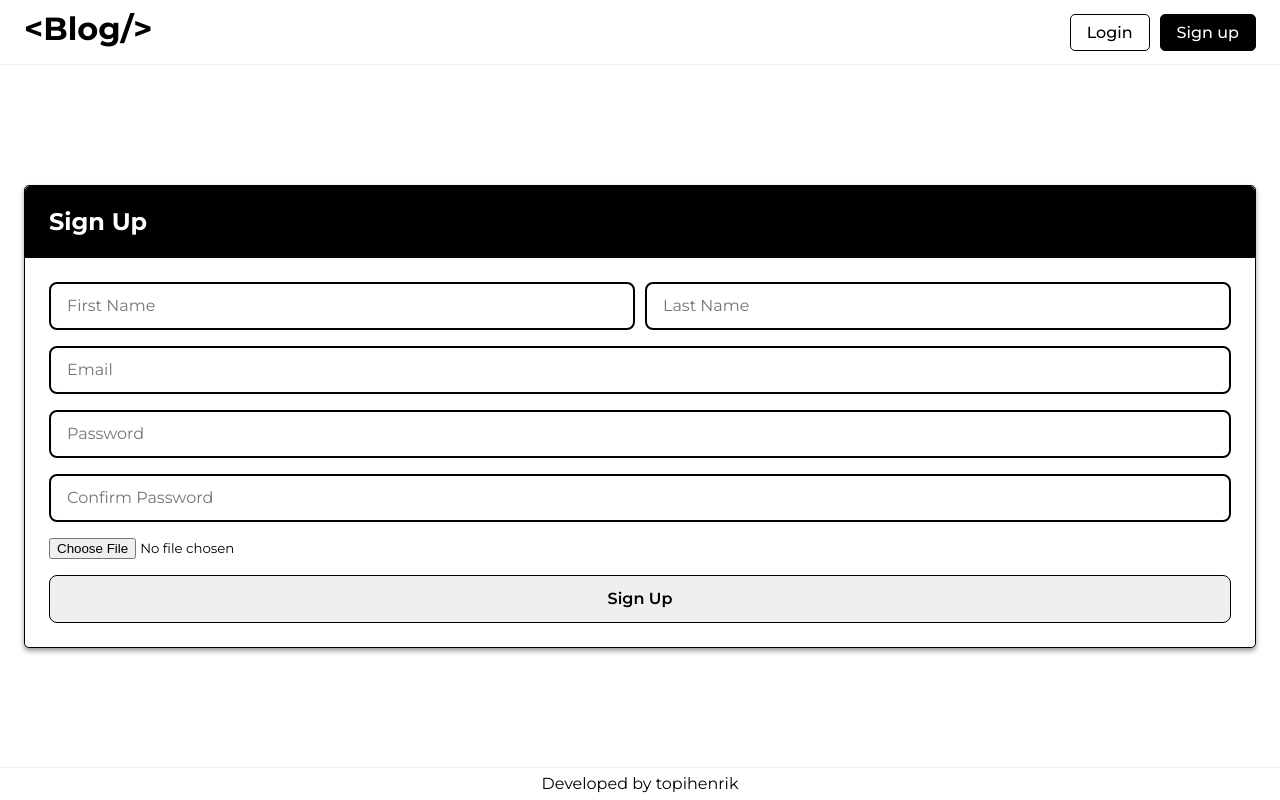
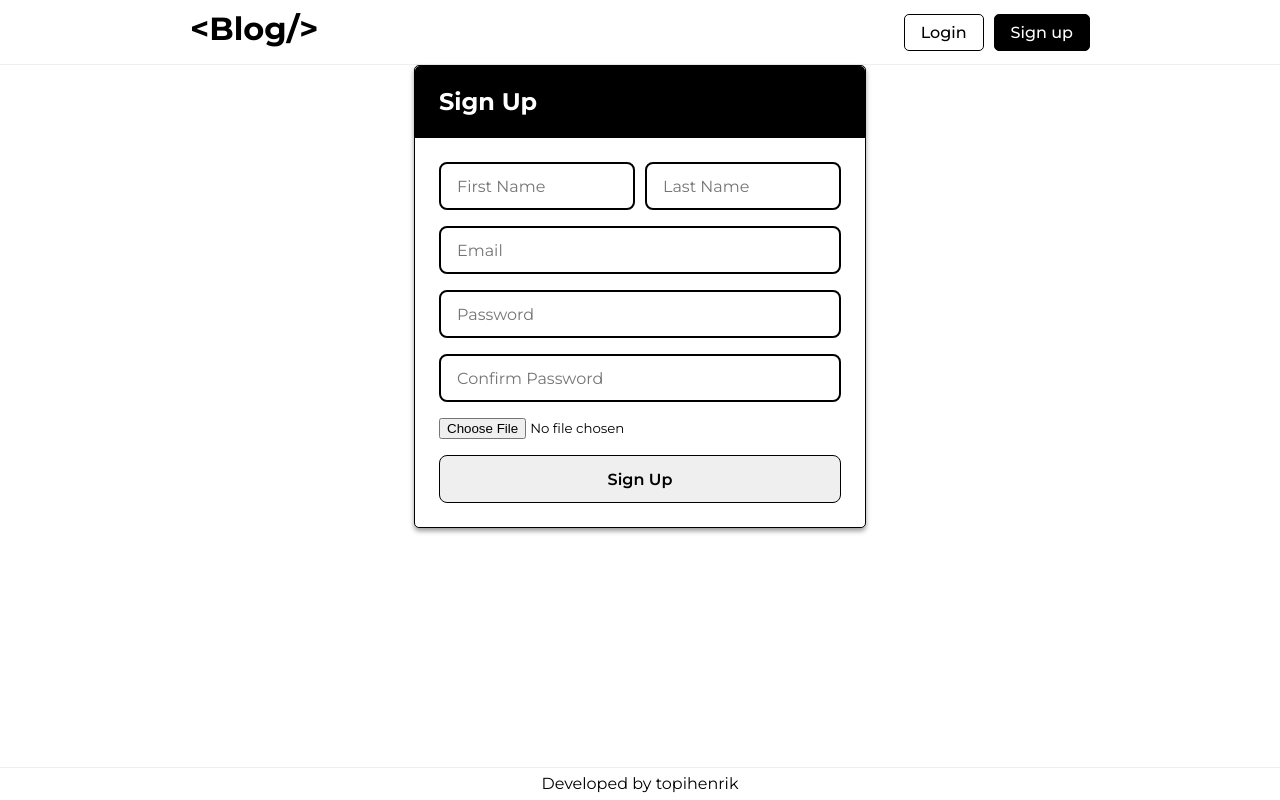
Before and after one commit to topihenrik/blog-front, a React (Create React App) app: page /signup in a window 1280 px wide. Built offline with nearby package versions, Linux system fonts and the light colour scheme.

Commit message:
Improved the visual look

```diff
--- a/src/components/Blog/PostFull/index.js
+++ b/src/components/Blog/PostFull/index.js
@@ -33,7 +33,6 @@ export default function PostFull(props) {
         console.log(post);
         return(
             <div className="postFull">
-                <h2>{post.title}</h2>
                 <div className="info-box">
                     <div className="author-box">
                         <img className="author-avatar-full" src={"http://localhost:3000/"+post.author.avatar.path}/>
@@ -42,6 +41,7 @@ export default function PostFull(props) {
                     <h3>{DateTime.fromJSDate(new Date(post.timestamp)).toLocaleString(DateTime.DATETIME_SHORT)}</h3>
                 </div>
                 <img src={"http://localhost:3000/"+post.photo.path}/>
+                <h1>{post.title}</h1>
                 {post.edit_timestamp?<p>{"Edited: "+DateTime.fromJSDate(new Date(post.edit_timestamp)).toLocaleString(DateTime.DATETIME_SHORT)}</p>:<></>}
                 <div dangerouslySetInnerHTML={{__html: post.content}}></div>
             </div>
--- a/src/components/Header/index.js
+++ b/src/components/Header/index.js
@@ -12,6 +12,7 @@ export default function Header(props) {
 
     return(
         <header>
+            <div className="header-box">
                 <div className="logo-box">
                     <a href="/"><h1>{"<Blog/>"}</h1></a>
                 </div>
@@ -24,7 +25,7 @@ export default function Header(props) {
                     <a href="/login"><button className="login-button">Login</button></a>
                     <a href="/signup"><button className="sign-up-button">Sign up</button></a>
                 </div>}
-
+            </div>
         </header>
     )
 }
--- a/src/components/Home/PostCard/index.js
+++ b/src/components/Home/PostCard/index.js
@@ -7,6 +7,7 @@ export default function PostCard(props) {
     return(
         <div className="postCard">
             <a href={"/posts/"+post._id}>
+                <div className="post-box-left">
                     <div className="info-box">
                         <div className="author-box">
                             <img className="author-avatar-card" src={"http://localhost:3000/"+post.author.avatar.path}/>
@@ -16,7 +17,12 @@ export default function PostCard(props) {
                         <h3>{DateTime.fromJSDate(new Date(post.timestamp)).toLocaleString(DateTime.DATE_MED)}</h3>
                     </div>
                     <h2>{post.title}</h2>
-                <p>{post.description.split(' ').slice(0, 20).join(' ') + "..."}</p>
+                    <p>{post.description.split(' ').slice(0, 50).join(' ') + "..."}</p>
+                    <p>{post.count + " comments"}</p>
+                </div>
+                <div className="post-box-right">
+                    <img className="photo-thumbnail" src={"http://localhost:3000/"+post.photo.path}/>
+                </div>
             </a>
         </div>
     )
--- a/src/index.css
+++ b/src/index.css
@@ -47,7 +47,6 @@ html, body {
   height: 100vh;
   display: flex;
   flex-direction: column;
-  justify-content: space-between;
 }
 
 /* Header */
@@ -63,6 +62,12 @@ header {
 header > div {
   display: flex;
   align-items: center;
+}
+
+.header-box {
+  display: flex;
+  justify-content: space-between;
+  width: 100%;
 }
 
 .logo-box a {
@@ -115,16 +120,29 @@ header > div {
   color: white;
   border: 2px solid transparent;
   border-radius: 5px;
+  white-space:nowrap
 }
 
 .login-button {
   background-color: var(--white);
   border-radius: 5px;
+  white-space:nowrap
 }
 
 .logout-button {
   background-color: var(--white);
   border-radius: 5px;
+}
+
+@media (min-width: 916px) {
+  header {
+    padding: 0;
+  }
+
+  .header-box {
+    margin: 0 auto;
+    width: 900px;
+  }
 }
 
 /* Login and SignUp */
@@ -201,30 +219,42 @@ header > div {
   padding: 48px 24px;
 }
 
+@media (min-width: 916px) {
+  .loginMain {
+    margin: 0 auto;
+    width: 500px;
+  }
+
+  .signUpMain {
+    margin: 0 auto;
+    width: 500px;
+  }
+}
+
 /* Home, HeroScreen and PostCard */
+
 .homeMain {
   display: flex;
   flex-direction: column;
   background-color: yellowgreen;
 }
 
-.posts-box, .heroScreen {
+.posts-box {
   display: flex;
   flex-direction: column;
   gap: 10px;
-  padding: 0 24px;
+  background-color: var(--white);
+  padding: 32px 24px;
+  border-top: 1px solid var(--border);
 }
 
 .heroScreen {
+  display: flex;
+  flex-direction: column;
+  gap: 10px;
   background-color: var(--gray);
   width: calc(100%-48px);
-  padding: 128px 24px;
-}
-
-.posts-box {
-  background-color: var(--white);
-  padding: 32px 24px;
-  border-top: 1px solid var(--border);
+  padding: 128px 34px;
 }
 
 .posts-title {
@@ -258,11 +288,44 @@ header > div {
   color: black;
 }
 
+.post-box-left {
+  display: flex;
+  flex-direction: column;
+  gap: 5px;
+}
+
+.photo-thumbnail {
+  display: none;
+  width: 256px;
+}
+
 .author-avatar-card {
   height: 24px;
   width: 24px;
   border-radius: 100px;
 }
+
+@media (min-width: 916px) {
+  .homeMain {
+    margin: 0 auto;
+    width: 900px;
+  }
+
+  .photo-thumbnail {
+    display: inline-block;
+  }
+
+  .posts-box {
+    padding: 32px 0;
+  }
+
+  .postCard a {
+    flex-direction: row;
+    gap: 32px;
+  }
+}
+
+
 
 /* Blog and PostFull */
 .blogMain {
@@ -284,7 +347,8 @@ header > div {
 
 .postFull .info-box {
   display: flex;
-  justify-content: space-between;
+  /* justify-content: space-between; */
+  gap: 32px;
   align-items: center;
 }
 
@@ -298,6 +362,13 @@ header > div {
   height: 48px;
   width: 48px;
   border-radius: 100px;
+}
+
+@media (min-width: 916px) {
+  .blogMain {
+    margin: 0 auto;
+    width: 900px;
+  }
 }
 
 /* CommentSection, Comment and CommentCreator */
@@ -392,4 +463,5 @@ footer {
   background-color: var(--white);
   padding: 8px 0;
   border-top: 1px solid var(--border);
+  margin-top: auto;
 }
```
Lines whose indentation alone changed are shown as unchanged.
